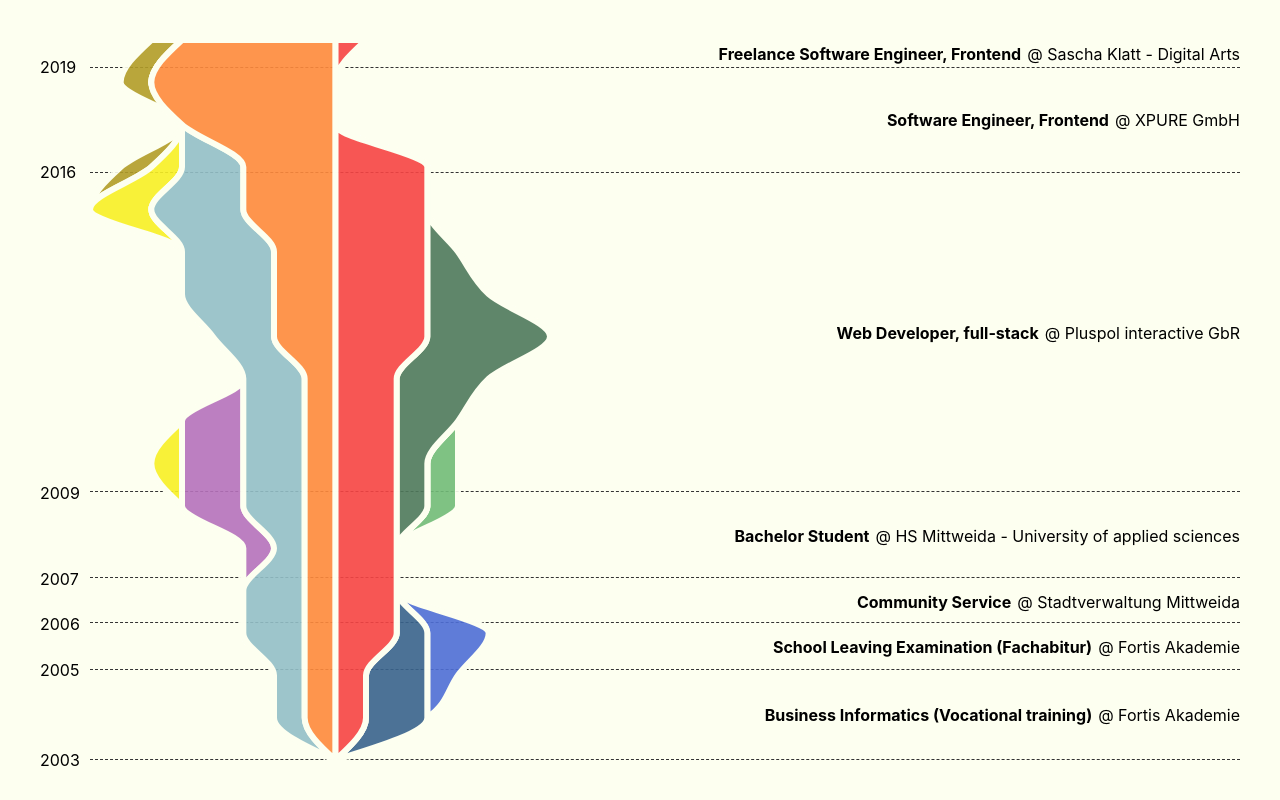
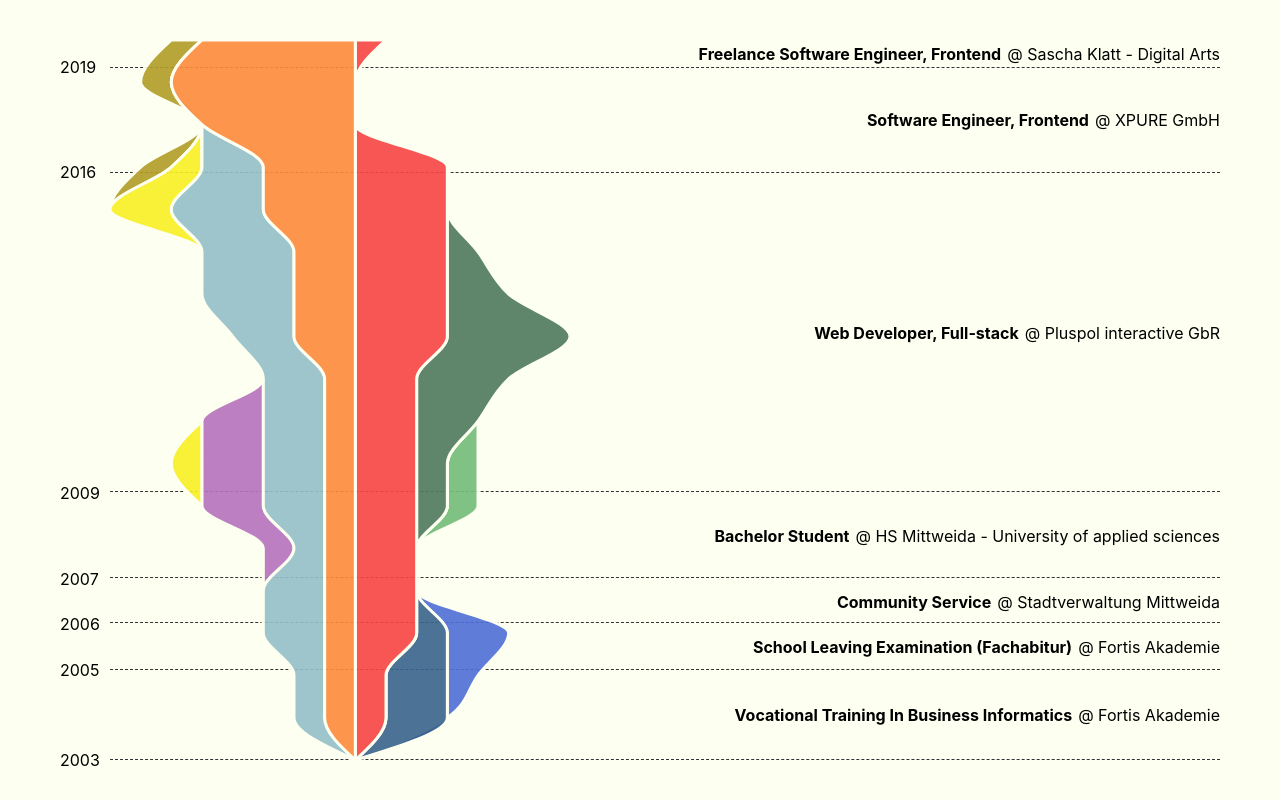
Before and after one commit to saschaklatt/strands-chart, a React (Create React App) app: page / in a window 1280 px wide. Built offline with nearby package versions, Linux system fonts and the light colour scheme.

Commit message:
clean up code

```diff
--- a/src/data/time-periods.json
+++ b/src/data/time-periods.json
@@ -1,7 +1,7 @@
 [
   {
     "start": "09/2003",
-    "position": "Business Informatics (Vocational training)",
+    "position": "Vocational Training In Business Informatics",
     "organisation": "Fortis Akademie",
     "location": "Chemnitz"
   },
@@ -25,7 +25,7 @@
   },
   {
     "start": "08/2009",
-    "position": "Web Developer, full-stack",
+    "position": "Web Developer, Full-stack",
     "organisation": "Pluspol interactive GbR",
     "location": "Leipzig"
   },
--- a/src/strands-chart/StrandsChart.css
+++ b/src/strands-chart/StrandsChart.css
@@ -15,7 +15,7 @@
 
 .strands-chart--lines,
 .strands-chart--dates,
-.strands-chart--positions {
+.strands-chart--sections {
   height: 100%;
   display: flex;
   flex-direction: column-reverse;
@@ -44,26 +44,26 @@
   margin-right: 10px;
 }
 
-.strands-chart--positions {
+.strands-chart--sections {
   flex: 1 1 0;
   overflow: hidden;
 }
 
-.strands-chart--positions > div {
+.strands-chart--sections > div {
   display: flex;
   align-items: center;
   justify-content: flex-end;
   flex: 1 1 0;
 }
 
-.strands-chart--positions > div > div {
+.strands-chart--sections > div > div {
   text-overflow: ellipsis;
   white-space: nowrap;
   overflow: hidden;
   text-align: right;
 }
 
-.strands-chart--positions > div > div > span:first-of-type {
+.strands-chart--sections > div > div > span:first-of-type {
   font-weight: bold;
   padding-right: 6px;
 }
--- a/src/strands-chart/index.js
+++ b/src/strands-chart/index.js
@@ -17,8 +17,8 @@ const Dates = ({ periods }) => (
   </div>
 )
 
-const Positions = ({ periods }) => (
-  <div className={bem("positions")}>
+const Sections = ({ periods }) => (
+  <div className={bem("sections")}>
     {periods.map(({ flexYear, position, organisation }) => (
       <div key={position} style={{ flex: `1 1 ${flexYear}px` }}>
         <div>
@@ -46,7 +46,6 @@ const Strands = props => (
       viewBox={`0 0 ${props.width} ${props.height}`}
       preserveAspectRatio="none"
     >
-      <g>
       {getStrandAreas(props).map((path, idx) => (
         <path
           key={idx}
@@ -56,20 +55,19 @@ const Strands = props => (
           fill={getColorByIndex(idx)}
         />
       ))}
-      </g>
     </svg>
   </div>
 )
 
 const StrandsChart = props => (
-  <div className={bem()} style={{ height: `${props.height}px` }}>
+  <figure className={bem()} style={{ height: `${props.height}px` }}>
     <Dates {...props} />
     <div className={bem("lined")}>
       <Lines {...props} />
       <Strands {...props} />
-      <Positions {...props} />
+      <Sections {...props} />
     </div>
-  </div>
+  </figure>
 )
 
 const SequencePropType = PropTypes.arrayOf(PropTypes.number)
@@ -84,7 +82,7 @@ StrandsChart.propTypes = {
 
 StrandsChart.defaultProps = {
   curving: curveMonotoneY,
-  padding: 6,
+  padding: 3,
 }
 
 export default StrandsChart
```
Lines whose indentation alone changed are shown as unchanged.
